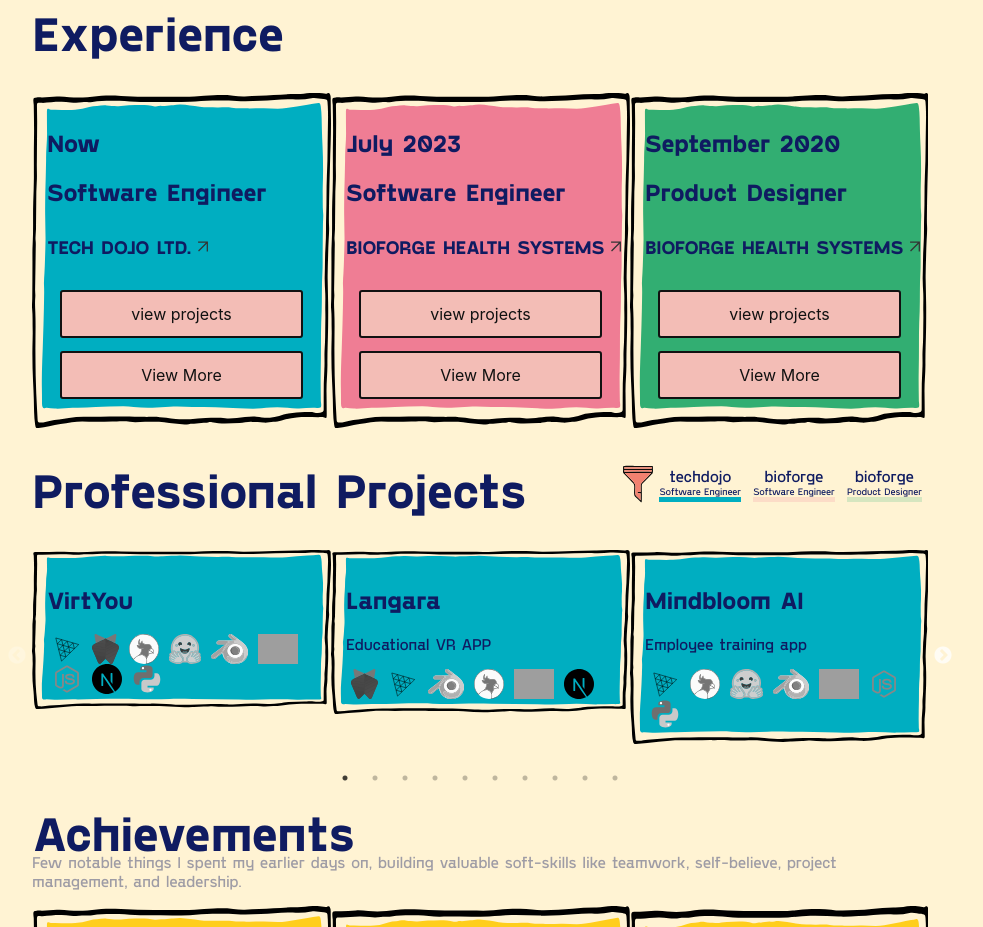
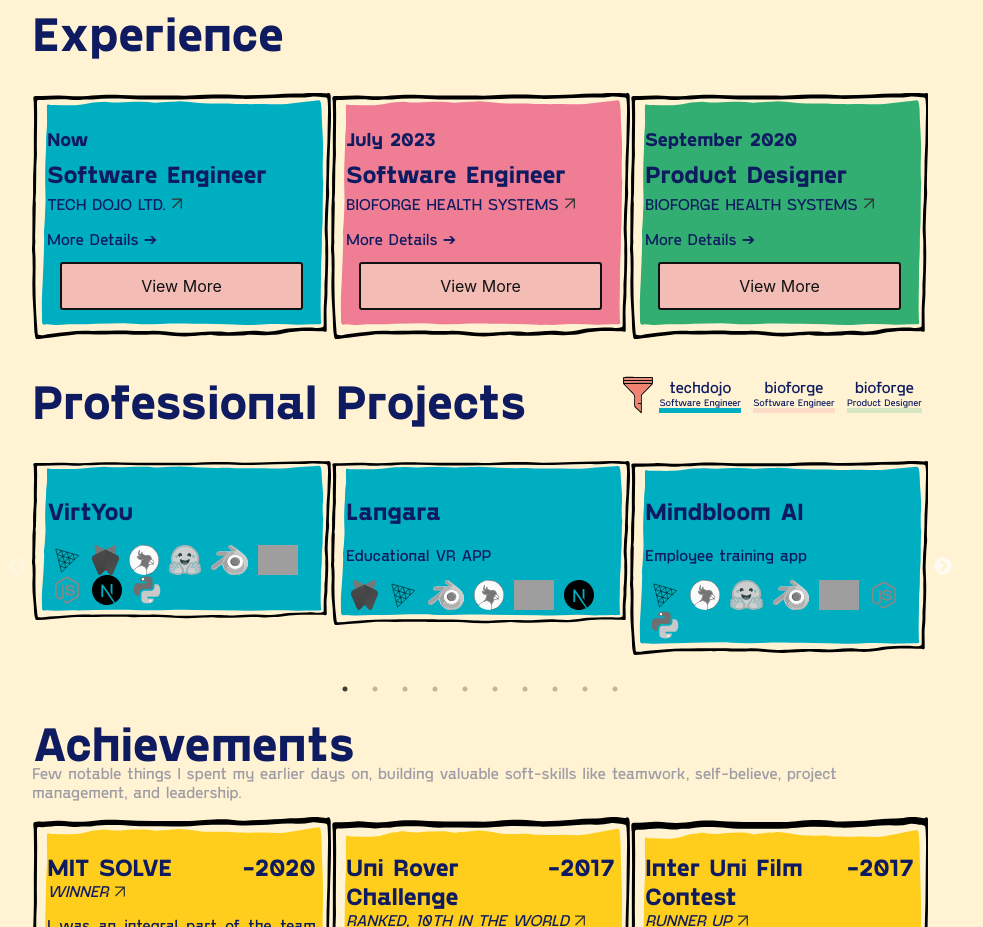
Before and after one commit to AbrarChowdhury/next-portfolio, a Next.js app: page / in a window 1280 px wide. Shown: the part 1500-2427 px from the top of the page, without its empty margins (160-1143 px from the left). Built offline with nearby package versions, Linux system fonts and the light colour scheme; grey boxes are pictures that could not be loaded.

Commit message:
style experience section

```diff
--- a/components/newXP/Experience.js
+++ b/components/newXP/Experience.js
@@ -1,6 +1,6 @@
-import React, { useState } from "react";
-import Button from "../button/Button";
-import LiveView from "../LiveView";
+import React, { useState } from "react"
+import Button from "../button/Button"
+import LiveView from "../LiveView"
 
 export const Experience = ({ xp, handleViewProjects }) => {
   const {
@@ -11,13 +11,13 @@
     responsibilities,
     during,
     background,
-  } = xp;
+  } = xp
 
-  const [showMore, setShowMore] = useState(false);
+  const [showMore, setShowMore] = useState(false)
 
   const handleToggle = () => {
-    setShowMore(!showMore);
-  };
+    setShowMore(!showMore)
+  }
 
   return (
     <div
@@ -31,28 +31,36 @@
       }}
     >
       <div>
-        <h2>{date}</h2>
+        <h3>{date}</h3>
       </div>
-      <h2>{role}</h2>
+      <h2 style={{margin:"-10px 0 "}}>{role}</h2>
       <div
         style={{
-          marginTop: "-10px",
-          marginBottom: "5px",
+
           textTransform: "uppercase",
           display: "flex",
         }}
       >
-        <h3>{company}</h3>
+        <p>{company}</p>
         <LiveView link={companyURL} />
       </div>
-      <Button text={"view projects"} handleClick={() => handleViewProjects(during)} />
-
+      {/* "View Projects" as a Text with Arrow */}
+      <div
+        onClick={handleToggle}
+        style={{
+          cursor: "pointer",
+          display: "inline-flex",
+          alignItems: "center",
+        }}
+      >
+        <span>More Details</span>
+        <span style={{ marginLeft: "5px" }}>➔</span>
+      </div>
       {/* View More Button */}
       <Button
-        handleClick={handleToggle}
+        handleClick={() => handleViewProjects(during)}
         text={showMore ? "View Less" : "View More"}
-      >
-      </Button>
+      />
 
       {/* Responsibilities */}
       <div
@@ -66,5 +74,5 @@
         <p style={{ marginBottom: 20 }}>{responsibilities}</p>
       </div>
     </div>
-  );
-};
+  )
+}
```
